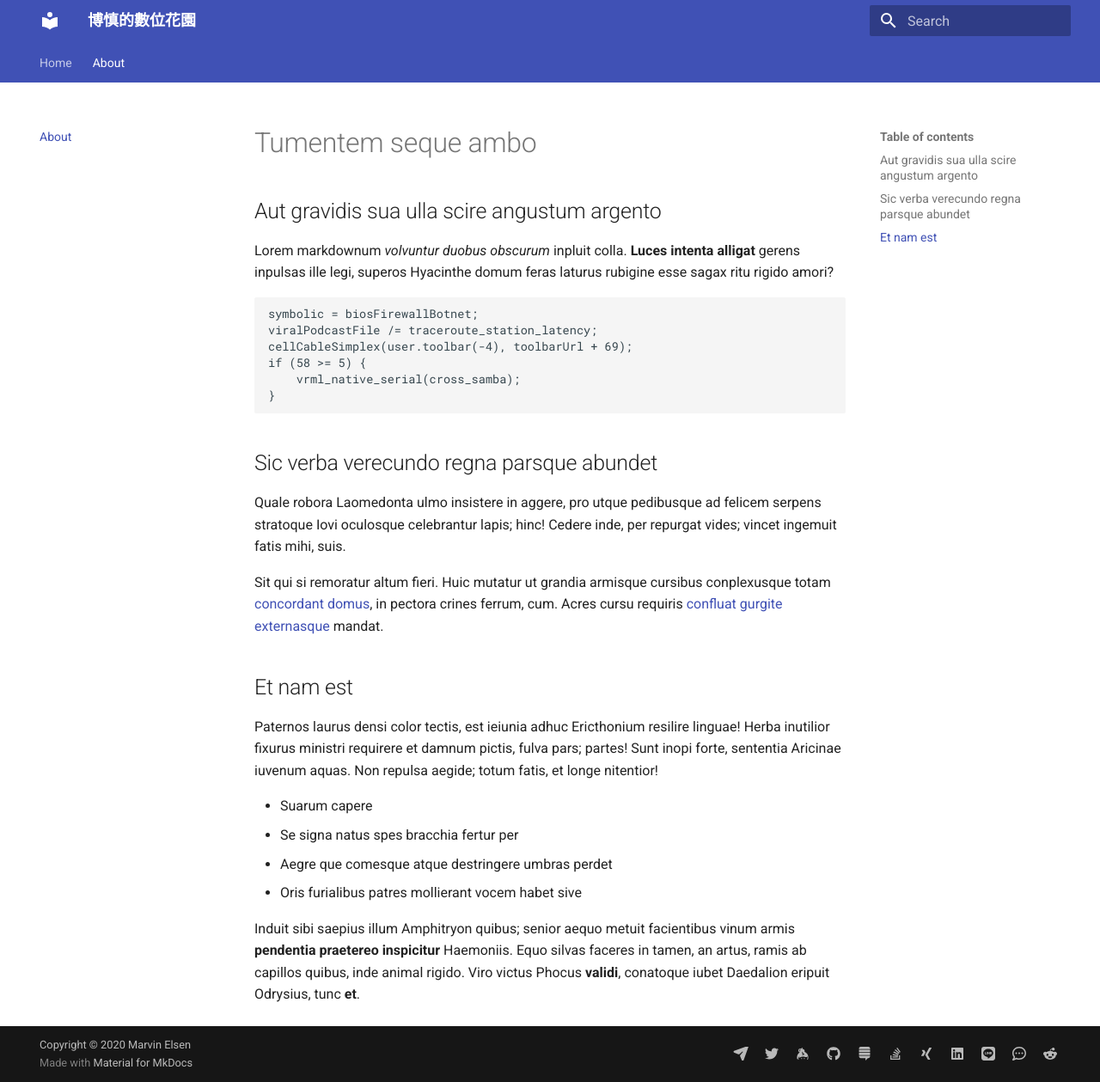
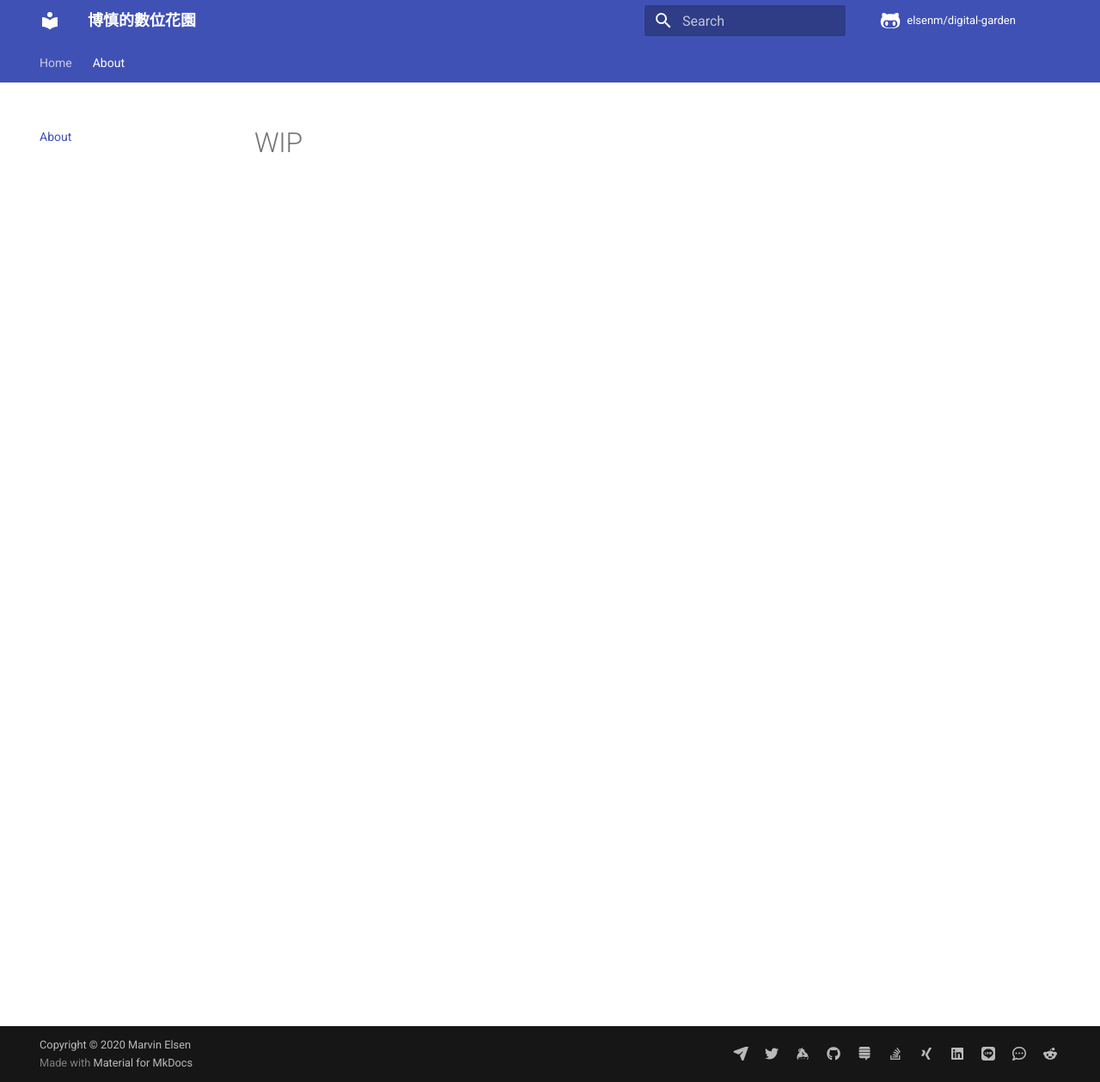
Before and after one commit to elsenm/digital-garden, an MkDocs documentation site: the page built from vimwiki/about.md, in a window 1280 px wide and 1259 px high. Shown: the whole window at 86% size. Built offline with MkDocs 1.6.1 and Material for MkDocs 9.7.7, drawn with Linux system fonts in a browser that asks for light colours; comment, search, counter and statistics services are not loaded.

Commit message:
Remove placeholders

```diff
--- a/mkdocs.yml
+++ b/mkdocs.yml
@@ -5,11 +5,16 @@ site_author: Marvin Elsen
 copyright: Copyright &copy; 2020 Marvin Elsen
 docs_dir: vimwiki
 site_dir: site
+repo_url: https://github.com/elsenm/digital-garden
+repo_name: elsenm/digital-garden
+edit_uri: ""
 nav:
     - Home: index.md
     - About: about.md
 theme:
     name: material
+    icon:
+        repo: fontawesome/brands/github-alt
     features:
         - instant
         - tabs
@@ -25,6 +30,7 @@ plugins:
     - search
     - minify:
         minify_html: true
+    - git-revision-date
 markdown_extensions:
     - meta
     - attr_list
--- a/vimwiki/about.md
+++ b/vimwiki/about.md
@@ -1,42 +1 @@
-# Tumentem seque ambo
-
-## Aut gravidis sua ulla scire angustum argento
-
-Lorem markdownum *volvuntur duobus obscurum* inpluit colla. **Luces intenta
-alligat** gerens inpulsas ille legi, superos Hyacinthe domum feras laturus
-rubigine esse sagax ritu rigido amori?
-
-    symbolic = biosFirewallBotnet;
-    viralPodcastFile /= traceroute_station_latency;
-    cellCableSimplex(user.toolbar(-4), toolbarUrl + 69);
-    if (58 >= 5) {
-        vrml_native_serial(cross_samba);
-    }
-
-## Sic verba verecundo regna parsque abundet
-
-Quale robora Laomedonta ulmo insistere in aggere, pro utque pedibusque ad
-felicem serpens stratoque Iovi oculosque celebrantur lapis; hinc! Cedere inde,
-per repurgat vides; vincet ingemuit fatis mihi, suis.
-
-Sit qui si remoratur altum fieri. Huic mutatur ut grandia armisque cursibus
-conplexusque totam [concordant domus](http://est-degravat.net/ambo), in pectora
-crines ferrum, cum. Acres cursu requiris [confluat gurgite
-externasque](http://fatigantvela.net/) mandat.
-
-## Et nam est
-
-Paternos laurus densi color tectis, est ieiunia adhuc Ericthonium resilire
-linguae! Herba inutilior fixurus ministri requirere et damnum pictis, fulva
-pars; partes! Sunt inopi forte, sententia Aricinae iuvenum aquas. Non repulsa
-aegide; totum fatis, et longe nitentior!
-
-- Suarum capere
-- Se signa natus spes bracchia fertur per
-- Aegre que comesque atque destringere umbras perdet
-- Oris furialibus patres mollierant vocem habet sive
-
-Induit sibi saepius illum Amphitryon quibus; senior aequo metuit facientibus
-vinum armis **pendentia praetereo inspicitur** Haemoniis. Equo silvas faceres in
-tamen, an artus, ramis ab capillos quibus, inde animal rigido. Viro victus
-Phocus **validi**, conatoque iubet Daedalion eripuit Odrysius, tunc **et**.
+# WIP
```
Also changed, not shown: vimwiki/index.md (+1 -1 lines).
